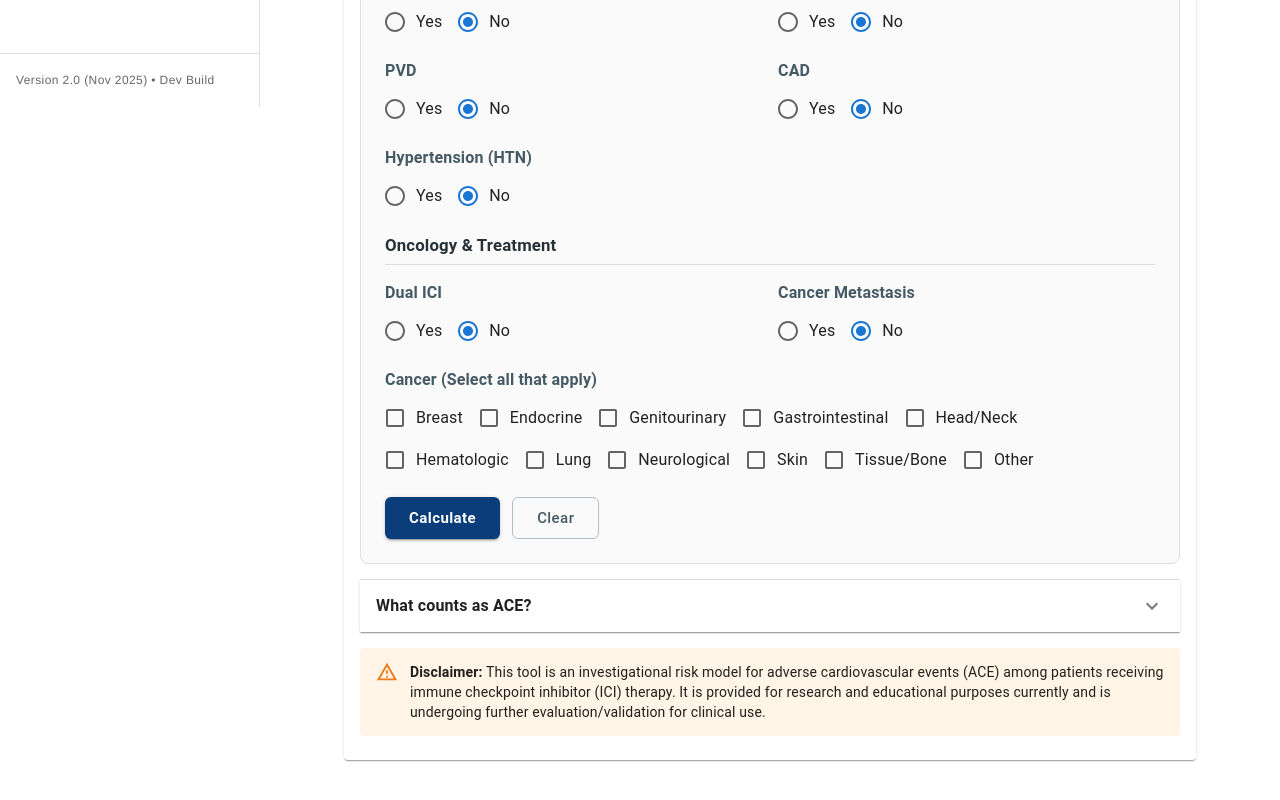
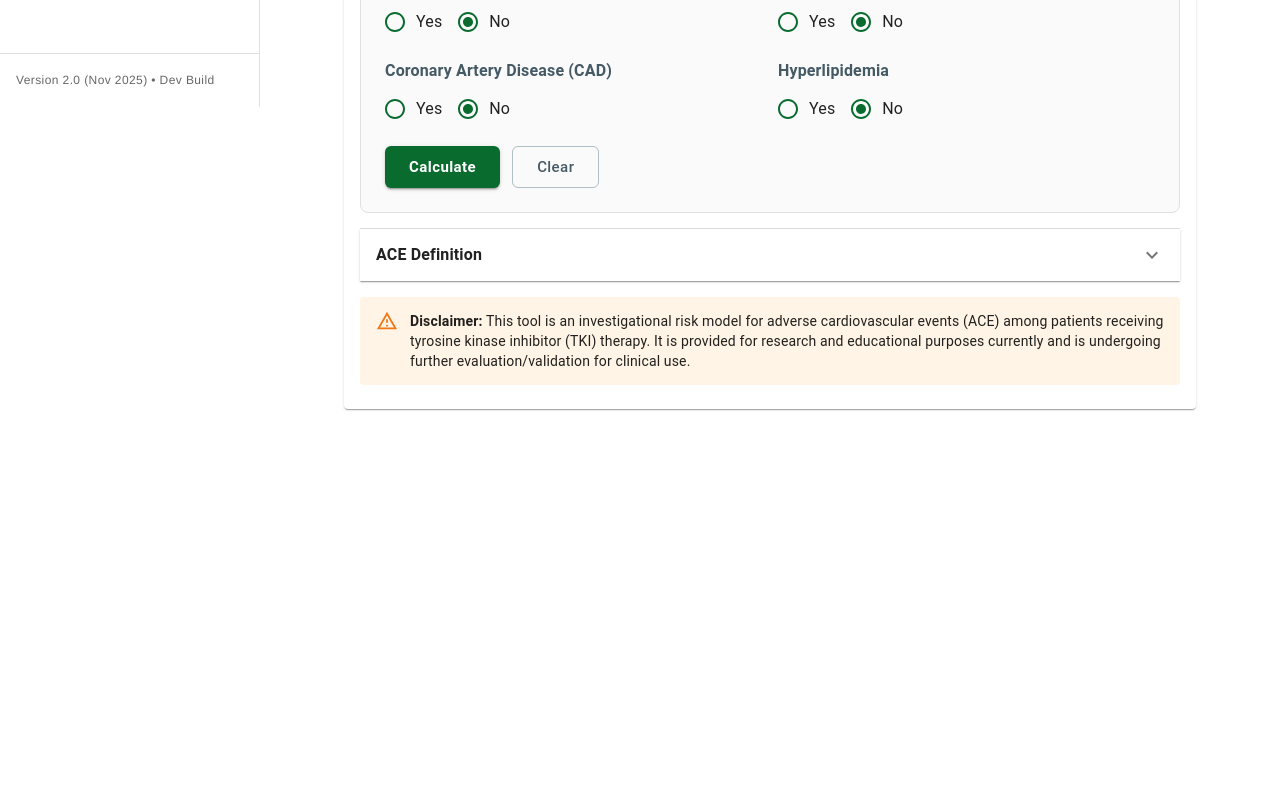
Before and after one commit to shawnwahi/cardio_onc_risk_calculators-aha2025-deploy, a React (Create React App) app: page / in a window 1280 px wide. Shown: the part 693-1493 px from the top of the page. After the commit the page ends 1142 px from the top, so only its background shows below. Built offline with nearby package versions, Linux system fonts and the light colour scheme.

Commit message:
default to TKI calc on launch
(cherry picked from commit 5497da0c7b58ca7c01564238f7a5ac11610ffd04)

```diff
--- a/src/App.js
+++ b/src/App.js
@@ -50,7 +50,13 @@ const PALETTE = {
 };
 
 function App() {
-  const [activeCalc, setActiveCalc] = useState("ici");
+  // ---- default calculator from config ----
+  const validCalcs = ["ici", "tki"];
+  const configDefault =
+    (APP_CONFIG?.defaultCalculator || "ici").toString().toLowerCase();
+  const initialCalc = validCalcs.includes(configDefault) ? configDefault : "ici";
+
+  const [activeCalc, setActiveCalc] = useState(initialCalc);
   const [iciResult, setIciResult] = useState("");
   const [tkiResult, setTkiResult] = useState("");
 
@@ -185,7 +191,7 @@ function App() {
 
           <Accordion sx={{ mt: 2 }}>
             <AccordionSummary expandIcon={<ExpandMoreIcon />}>
-              <Typography variant="subtitle1" fontWeight="bold">What counts as ACE?</Typography>
+              <Typography variant="subtitle1" fontWeight="bold">ACE Definition</Typography>
             </AccordionSummary>
             <AccordionDetails>
               <Typography variant="body2" color="textSecondary">
@@ -270,7 +276,7 @@ function App() {
 
           <Accordion sx={{ mt: 2 }}>
             <AccordionSummary expandIcon={<ExpandMoreIcon />}>
-              <Typography variant="subtitle1" fontWeight="bold">What counts as ACE?</Typography>
+              <Typography variant="subtitle1" fontWeight="bold">ACE Definition</Typography>
             </AccordionSummary>
             <AccordionDetails>
               <Typography variant="body2" color="textSecondary">
--- a/src/config.js
+++ b/src/config.js
@@ -4,8 +4,12 @@
 const APP_CONFIG = {
   version: "2.0",
   versionDateMonthYear: "Nov 2025",
+
   // "stable" | "dev"
   buildTier: "dev",
+
+  // "tki" | "ici"
+  defaultCalculator: "tki",
 
   flags: {
     // Show a small "NEW" badge on the TKI item in the sidebar
@@ -14,7 +18,7 @@ const APP_CONFIG = {
 
   // ---- TKI-specific settings ----
   tki: {
-    // If later you confirm the cutoff is 50, just change this to 50
+    // can change cutoff to 50 later, if needed
     lvefAbnormalThreshold: 40
   }
 };
```
